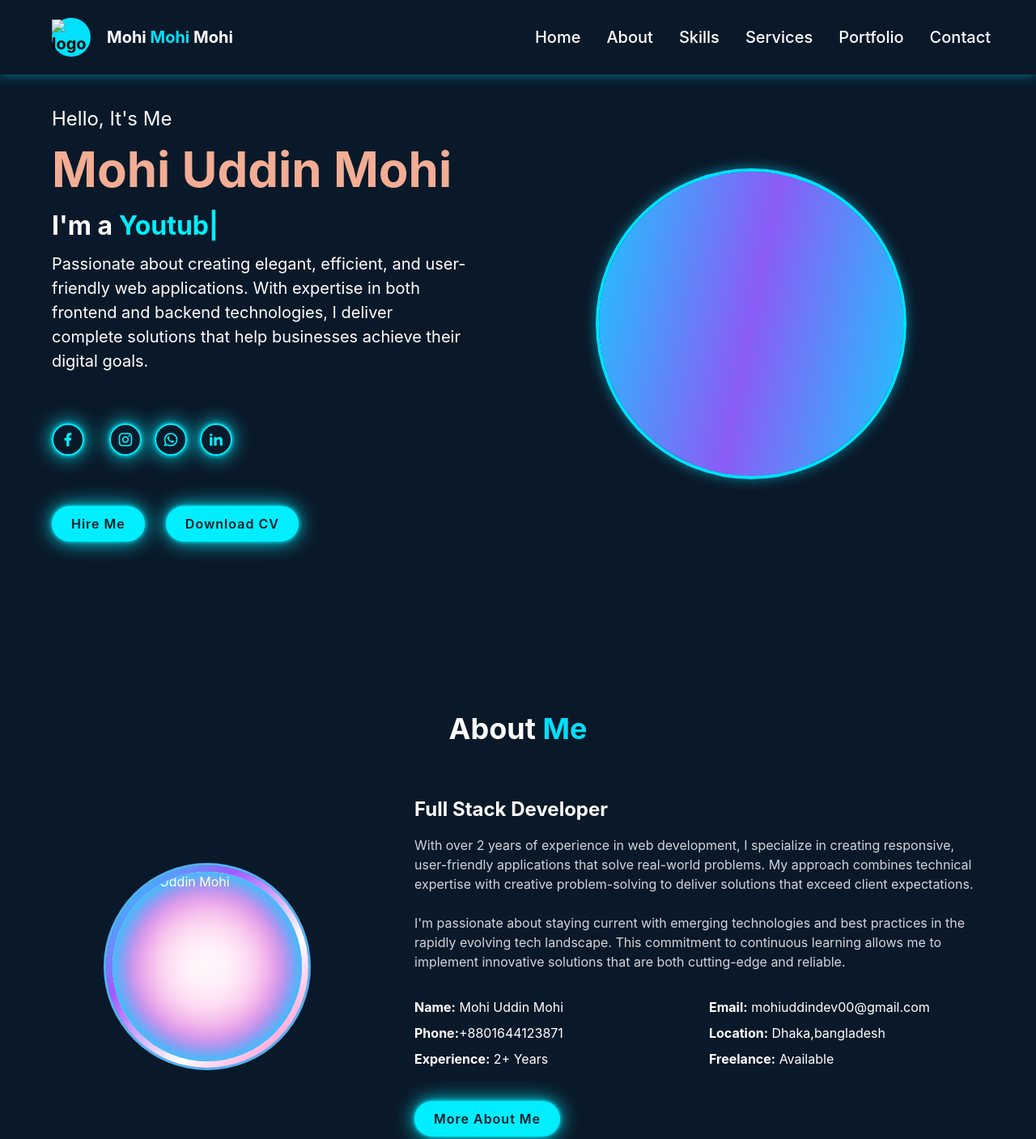
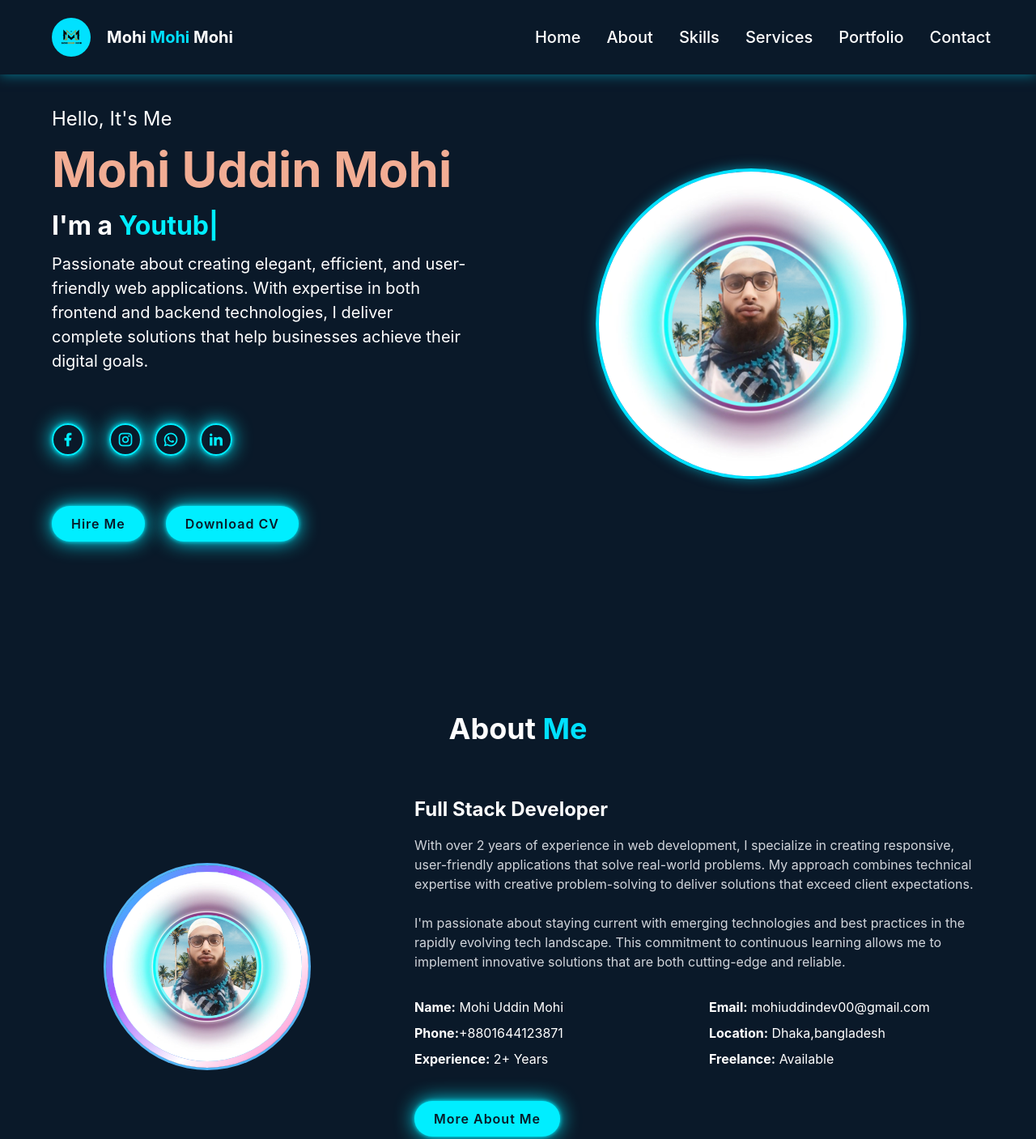
Before and after one commit to mohiuddin999/my-portfolio, a plain HTML site: page index.html in a window 1280 px wide. Shown: the top 1407 px of the page at 81% size. Drawn offline with nearby package versions, Linux system fonts and the light colour scheme.

Commit message:
Update index.html

```diff
--- a/index.html
+++ b/index.html
@@ -21,7 +21,7 @@
     <header class="fixed w-full py-4 px-6  flex justify-between items-center">
         <div class="flex items-center">
             <div class="w-12 h-12 rounded-full bg-primary flex items-center justify-center mr-5 header-logo ">
-                <span class="text-black font-bold text-xl"><img src="images/logo.png" alt="logo"></span>
+                <span class="text-black font-bold text-xl"><img src="logo.png" alt="logo"></span>
             </div>
             <h1 class="text-xl font-bold">Mohi <span class="text-primary">Mohi</span> Mohi</h1>
         </div>
@@ -92,7 +92,7 @@
             <div class="w-full md:w-1/2 flex justify-center">
                 <div
                     class="hero-image w-70 h-70  md:w-96 md:h-96 rounded-full overflow-hidden border-4 border-primary glow">
-                    <img src="images/profile.png" alt="Alex Chen" class="w-full h-full object-cover object-top">
+                    <img src="profile.png" alt="Mohi Uddin Mohi" class="w-full h-full object-cover object-top">
                 </div>
             </div>
         </div>
@@ -105,7 +105,7 @@
             <div class="flex flex-col md:flex-row items-center">
                 <div class="w-full md:w-1/3 mb-12 md:mb-0 flex justify-center z-50">
                     <div class="about-image w-64 h-64 rounded-full overflow-hidden ">
-                        <img src="images/profile.png" alt="Mohi Uddin Mohi" class="w-full h-full object-cover object-top">
+                        <img src="profile.png" alt="Mohi Uddin Mohi" class="w-full h-full object-cover object-top">
                     </div>
                 </div>
                 <div class="w-full md:w-2/3 md:pl-16">
```
